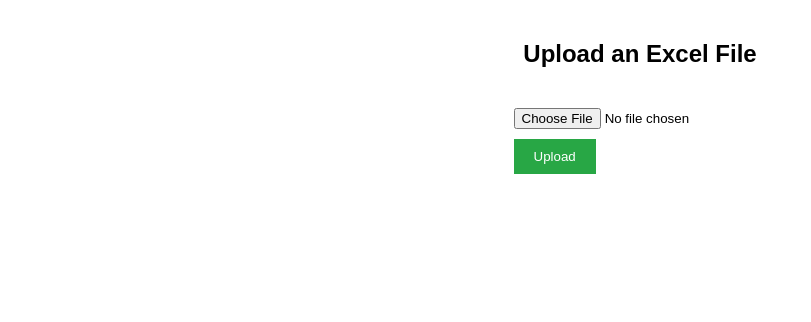
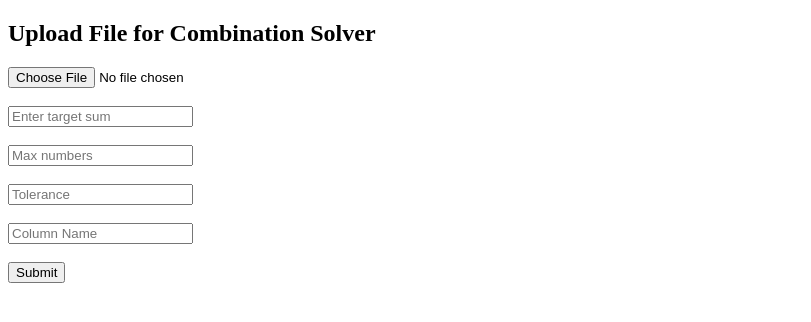
Before and after one commit to limadog9/combinationsolver, a Flask app: page / in a window 1280 px wide. Shown: the top 322 px of the page, without its empty margins (0-811 px from the left). Run offline with Flask 2, Linux system fonts and the light colour scheme.

```diff
--- a/app.py
+++ b/app.py
@@ -1,7 +1,12 @@
-from flask import Flask, request, render_template, send_file
+from flask import Flask, request, send_file, render_template
 import pandas as pd
 import ortools.sat.python.cp_model as cp_model
 import os
+
+app = Flask(__name__)
+
+UPLOAD_FOLDER = "uploads"
+os.makedirs(UPLOAD_FOLDER, exist_ok=True)
 
 def find_combinations(numbers, target, max_numbers, tolerance):
     model = cp_model.CpModel()
@@ -10,16 +15,15 @@ def find_combinations(numbers, target, max_numbers, tolerance):
     # Boolean variables for selection
     selection = [model.NewBoolVar(f'select_{i}') for i in range(n)]
 
-    # Constraint: Sum of selected numbers should be within tolerance of target
+    # Constraints
     model.Add(sum(numbers[i] * selection[i] for i in range(n)) >= target - tolerance)
     model.Add(sum(numbers[i] * selection[i] for i in range(n)) <= target + tolerance)
-
-    # Constraint: Limit the number of selected numbers
     model.Add(sum(selection) <= max_numbers)
 
     # Solver
     solver = cp_model.CpSolver()
     solution_list = []
+
     class SolutionCollector(cp_model.CpSolverSolutionCallback):
         def __init__(self, selection, numbers):
             super().__init__()
@@ -36,18 +40,14 @@ def find_combinations(numbers, target, max_numbers, tolerance):
 
     return collector.solutions
 
-app = Flask(__name__)
-UPLOAD_FOLDER = "uploads"
-os.makedirs(UPLOAD_FOLDER, exist_ok=True)
-
-@app.route('/', methods=['GET', 'POST'])
+@app.route("/", methods=["GET", "POST"])
 def index():
-    if request.method == 'POST':
-        file = request.files['file']
-        target = float(request.form['target'])
-        max_numbers = int(request.form['max_numbers'])
-        tolerance = float(request.form['tolerance'])
-        column_name = request.form['column']
+    if request.method == "POST":
+        file = request.files["file"]
+        target = float(request.form["target"])
+        max_numbers = int(request.form["max_numbers"])
+        tolerance = float(request.form["tolerance"])
+        column_name = request.form["column"]
 
         if file:
             file_path = os.path.join(UPLOAD_FOLDER, file.filename)
@@ -61,13 +61,13 @@ def index():
             solutions = find_combinations(numbers, target, max_numbers, tolerance)
 
             # Save results to an Excel file
-            result_df = pd.DataFrame({f'Solution {i+1}': solution for i, solution in enumerate(solutions)})
-            output_path = os.path.join(UPLOAD_FOLDER, 'solutions.xlsx')
+            result_df = pd.DataFrame({f"Solution {i+1}": solution for i, solution in enumerate(solutions)})
+            output_path = os.path.join(UPLOAD_FOLDER, "solutions.xlsx")
             result_df.to_excel(output_path, index=False)
 
             return send_file(output_path, as_attachment=True)
 
-    return render_template('index.html')
+    return render_template("index.html")
 
-if __name__ == '__main__':
+if __name__ == "__main__":
     app.run(debug=True)
--- a/templates/index.html
+++ b/templates/index.html
@@ -4,38 +4,16 @@
     <meta charset="UTF-8">
     <meta name="viewport" content="width=device-width, initial-scale=1.0">
     <title>Combination Solver</title>
-    <style>
-        body {
-            font-family: Arial, sans-serif;
-            margin: 40px;
-            text-align: center;
-        }
-        form {
-            display: inline-block;
-            text-align: left;
-            margin-top: 20px;
-        }
-        label, input, select {
-            display: block;
-            margin-bottom: 10px;
-        }
-        button {
-            background-color: #28a745;
-            color: white;
-            border: none;
-            padding: 10px 20px;
-            cursor: pointer;
-        }
-        button:hover {
-            background-color: #218838;
-        }
-    </style>
 </head>
 <body>
-    <h2>Upload an Excel File</h2>
-    <form action="/" method="post" enctype="multipart/form-data">
-        <input type="file" name="file" accept=".xlsx" required>
-        <button type="submit">Upload</button>
+    <h2>Upload File for Combination Solver</h2>
+    <form action="/" method="POST" enctype="multipart/form-data">
+        <input type="file" name="file" required><br><br>
+        <input type="text" name="target" placeholder="Enter target sum" required><br><br>
+        <input type="number" name="max_numbers" placeholder="Max numbers" required><br><br>
+        <input type="text" name="tolerance" placeholder="Tolerance" required><br><br>
+        <input type="text" name="column" placeholder="Column Name" required><br><br>
+        <button type="submit">Submit</button>
     </form>
 </body>
 </html>
```
